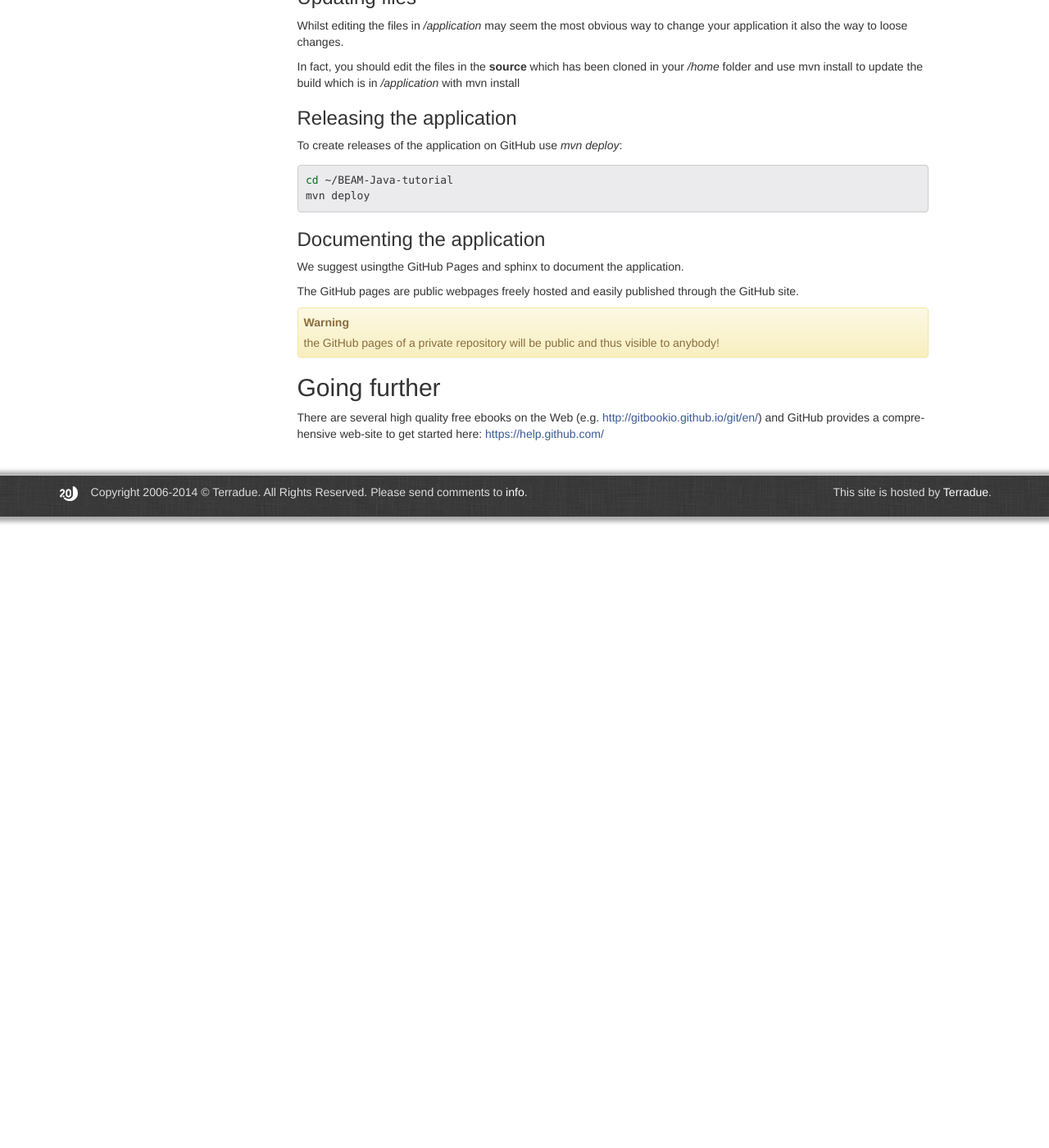
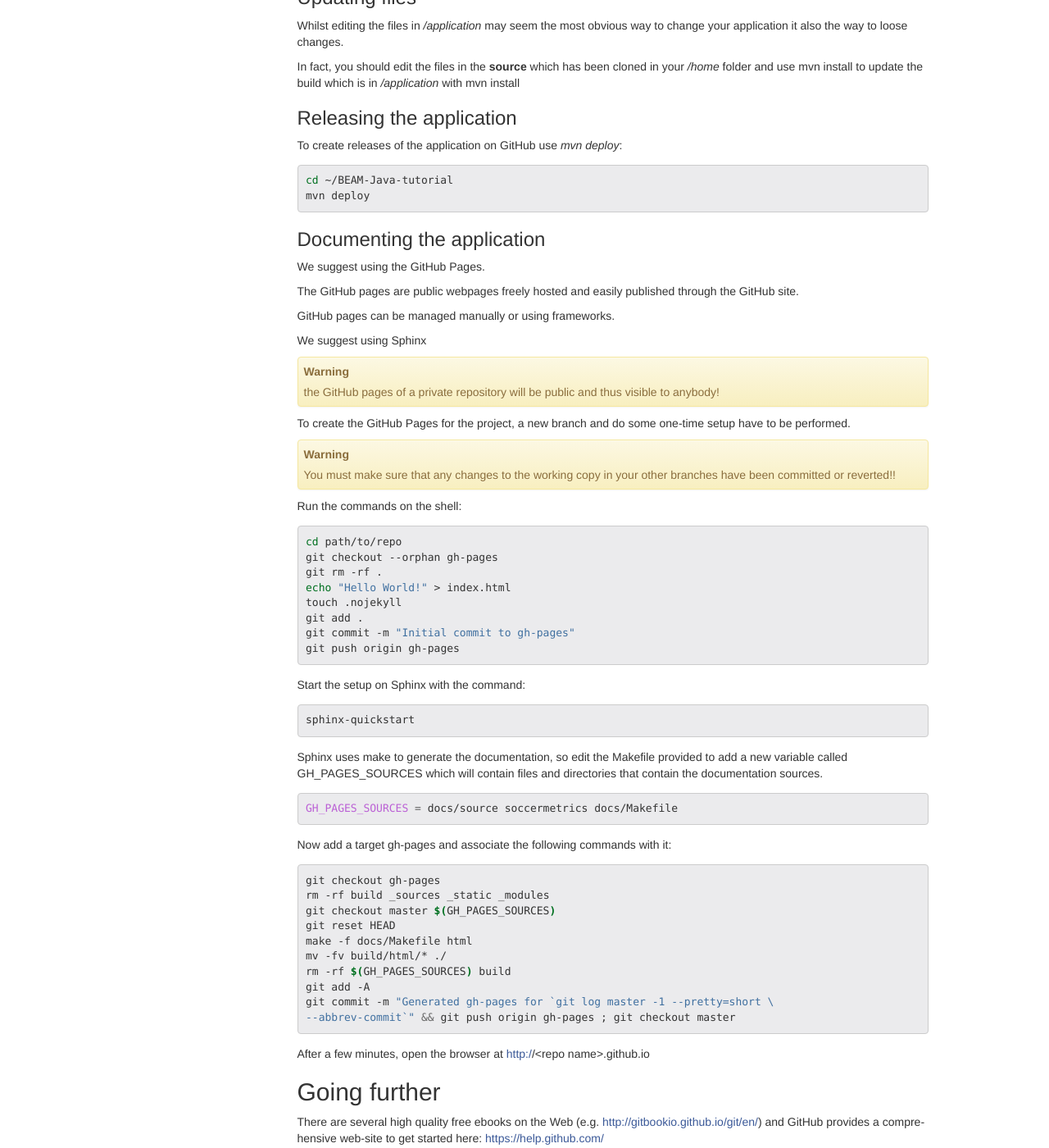
Before and after one commit to Terradue/doc-developer-sandbox, a Sphinx documentation site: the page built from source/start/github/index.rst, in a window 1280 px wide and 1400 px high, scrolled down 2178 px. Shown: the whole window at 82% size. Built offline with Sphinx 7.4.7, drawn with Linux system fonts in a browser that asks for light colours; pages that are not in the unit, such as notebooks, are missing from menus.

Commit message:
Update index.rst

```diff
--- a/source/start/github/index.rst
+++ b/source/start/github/index.rst
@@ -121,13 +121,61 @@ To create releases of the application on GitHub use *mvn deploy*:
 Documenting the application
 ^^^^^^^^^^^^^^^^^^^^^^^^^^^
 
-We suggest usingthe GitHub Pages and sphinx to document the application.
+We suggest using the GitHub Pages.
 
 The GitHub pages are public webpages freely hosted and easily published through the GitHub site.
 
+GitHub pages can be managed manually or using frameworks.
+
+We suggest using Sphinx
+
 .. WARNING:: the GitHub pages of a private repository will be public and thus visible to anybody!
 
-.. TODO:: add process
+To create the GitHub Pages for the project, a new branch and do some one-time setup have to be performed.
+
+.. WARNING:: You must make sure that any changes to the working copy in your other branches have been committed or reverted!!
+
+Run the commands on the shell:
+
+.. code-block:: bash
+
+  cd path/to/repo
+  git checkout --orphan gh-pages
+  git rm -rf .
+  echo "Hello World!" > index.html
+  touch .nojekyll
+  git add .
+  git commit -m "Initial commit to gh-pages"
+  git push origin gh-pages
+
+Start the setup on Sphinx with the command:
+
+.. code-block:: bash
+
+  sphinx-quickstart
+
+Sphinx uses make to generate the documentation, so edit the Makefile provided to add a new variable called GH_PAGES_SOURCES which will contain files and directories that contain the documentation sources.
+
+.. code-block:: bash
+
+  GH_PAGES_SOURCES = docs/source soccermetrics docs/Makefile
+
+Now add a target gh-pages and associate the following commands with it:
+
+.. code-block:: bash
+
+  git checkout gh-pages
+  rm -rf build _sources _static _modules
+  git checkout master $(GH_PAGES_SOURCES)
+  git reset HEAD
+  make -f docs/Makefile html
+  mv -fv build/html/* ./
+  rm -rf $(GH_PAGES_SOURCES) build
+  git add -A
+  git commit -m "Generated gh-pages for `git log master -1 --pretty=short \
+  --abbrev-commit`" && git push origin gh-pages ; git checkout master
+
+After a few minutes, open the browser at http://<repo name>.github.io
 
 Going further
 +++++++++++++
```
